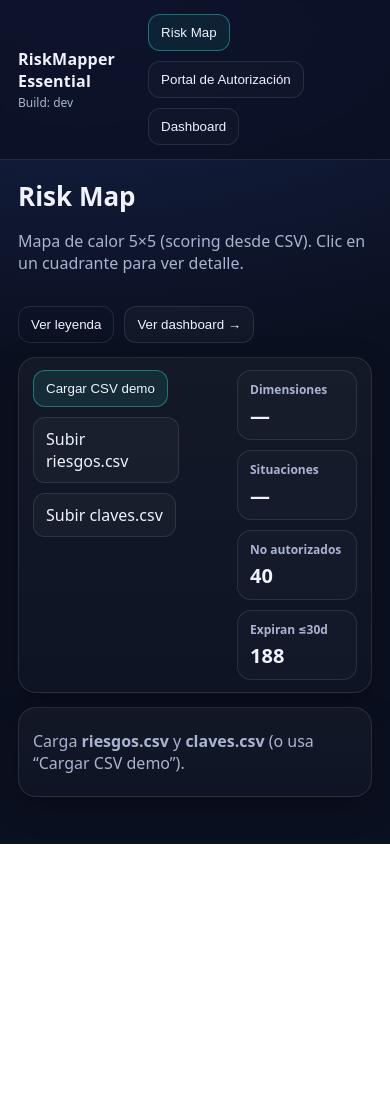
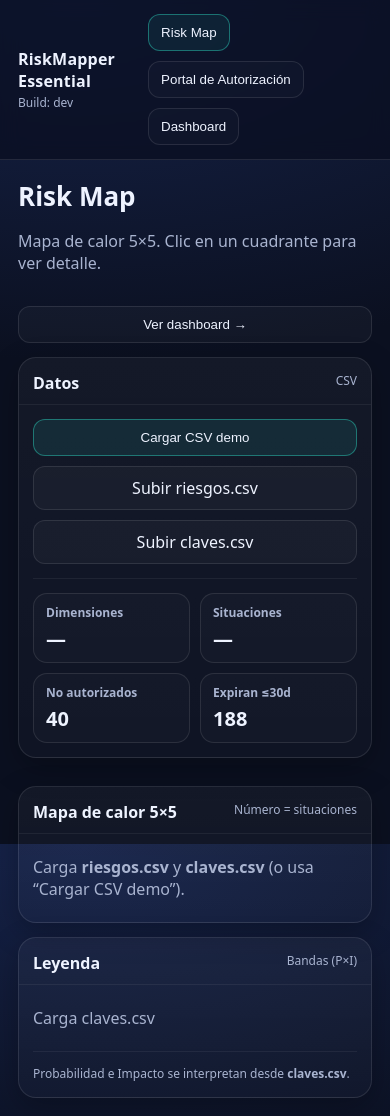
Before and after one commit to Dracmire/RiskMapperV3, a React (Vite) app in the folder riskmapper-essential/: page / in a window 390 px wide. Before the commit the page ends 844 px from the top, so only its background shows below. Built offline with nearby package versions, Linux system fonts and the light colour scheme.

Commit message:
Update risk map layout

```diff
--- a/riskmapper-essential/src/components/RiskHeatmap5x5.tsx
+++ b/riskmapper-essential/src/components/RiskHeatmap5x5.tsx
@@ -80,17 +80,7 @@ export function RiskHeatmap5x5({ model }: { model: RiskModel }) {
           <div className="heatAxisX">Probabilidad</div>
 
           {/* Leyenda mini flotante */}
-          <div className="heatLegendMini">
-            <div className="legendTitle">Bandas</div>
-            <div className="legendMiniGrid">
-              {model.keys.scoreBands.map((b) => (
-                <div key={`${b.min}-${b.max}`} className="legendMiniItem">
-                  <span className="legendMiniName">{b.name}</span>
-                  <span className="muted small">{b.min}-{b.max}</span>
-                </div>
-              ))}
-            </div>
-          </div>
+
         </div>
       </div>
     </div>
--- a/riskmapper-essential/src/screens/RiskMap.tsx
+++ b/riskmapper-essential/src/screens/RiskMap.tsx
@@ -1,13 +1,12 @@
-import React from "react";
+// src/screens/RiskMap.tsx
+
 import { useStudents } from "../state/useStudents";
 import { RiskHeatmap5x5 } from "../components/RiskHeatmap5x5";
 import { useRiskData } from "../risk/useRiskData";
-import { Modal } from "../components/Modal";
 
 export function RiskMap({ onGoDashboard }: { onGoDashboard: () => void }) {
   const { students } = useStudents();
   const { model, loadDefaultFromPublic, uploadCSV, ready, error } = useRiskData();
-  const [legendOpen, setLegendOpen] = React.useState(false);
 
   const noAut = students.filter((s) => s.estadoConsentimiento === "no_autorizado").length;
   const expSoon = students.filter((s) => (new Date(s.expiraEn).getTime() - Date.now()) / (1000 * 60 * 60 * 24) <= 30).length;
@@ -17,21 +16,22 @@ export function RiskMap({ onGoDashboard }: { onGoDashboard: () => void }) {
       <div className="pageHeader">
         <div>
           <h1>Risk Map</h1>
-          <p className="muted">Mapa de calor 5×5 (scoring desde CSV). Clic en un cuadrante para ver detalle.</p>
+          <p className="muted">Mapa de calor 5×5. Clic en un cuadrante para ver detalle.</p>
         </div>
-        <div className="headerActions">
-          <button className="btnGhost" type="button" onClick={() => setLegendOpen(true)}>
-            Ver leyenda
-          </button>
         <button className="btn" onClick={onGoDashboard} type="button">
           Ver dashboard →
         </button>
       </div>
+
+      <div className="riskLayout">
+        {/* IZQUIERDA: acciones + numeritos */}
+        <div className="riskSidebar card">
+          <div className="cardHeader">
+            <div className="cardTitle">Datos</div>
+            <div className="muted small">CSV</div>
           </div>
-
-      {/* Barra compacta de acciones + numeritos */}
-      <div className="riskTopBar card">
-        <div className="riskTopBarLeft">
+          <div className="cardBody">
+            <div className="riskActions">
               <button className="btnPrimary" type="button" onClick={loadDefaultFromPublic}>
                 Cargar CSV demo
               </button>
@@ -56,11 +56,13 @@ export function RiskMap({ onGoDashboard }: { onGoDashboard: () => void }) {
                 />
               </label>
 
-          {!ready && !error && <span className="muted">Cargando…</span>}
-          {error && <span className="errorInline">{error}</span>}
+              {!ready && !error && <div className="muted">Cargando…</div>}
+              {error && <div className="errorBox">{error}</div>}
             </div>
 
-        <div className="riskTopBarRight">
+            <div className="divider" />
+
+            <div className="miniStats">
               <div className="miniStat">
                 <div className="miniLabel">Dimensiones</div>
                 <div className="miniValue">{model?.dimensions.length ?? "—"}</div>
@@ -79,69 +81,55 @@ export function RiskMap({ onGoDashboard }: { onGoDashboard: () => void }) {
               </div>
             </div>
           </div>
+        </div>
 
-      {/* PROTAGONISTA */}
+        {/* CENTRO: HEATMAP PROTAGONISTA */}
         <div className="riskMain">
+          <div className="card">
+            <div className="cardHeader">
+              <div className="cardTitle">Mapa de calor 5×5</div>
+              <div className="muted small">Número = situaciones</div>
+            </div>
+            <div className="cardBody">
               {!model ? (
-          <div className="card">
-            <div className="cardBody">
                 <div className="empty">
                   Carga <b>riesgos.csv</b> y <b>claves.csv</b> (o usa “Cargar CSV demo”).
-              </div>
-            </div>
                 </div>
               ) : (
                 <RiskHeatmap5x5 model={model} />
               )}
             </div>
-
-      <Modal open={legendOpen} title="Leyenda / Interpretación (CLAVES)" onClose={() => setLegendOpen(false)}>
-        {!model ? (
-          <p>Carga los CSV para ver la leyenda.</p>
-        ) : (
-          <>
-            <p className="muted">Esto se extrae de <b>claves.csv</b>.</p>
-
-            <div style={{ display: "grid", gap: 10 }}>
-              <div>
-                <div style={{ fontWeight: 900, marginBottom: 8 }}>Probabilidad (1–5)</div>
-                {model.keys.probability.map((p) => (
-                  <div key={p.value} className="legendRow">
-                    <span className="keysBadge">{p.value}</span>
-                    <div>
-                      <div style={{ fontWeight: 800 }}>{p.label}</div>
           </div>
         </div>
-                ))}
+
+        {/* DERECHA: LEYENDA PEQUEÑA (NO texto largo) */}
+        <div className="riskLegend card">
+          <div className="cardHeader">
+            <div className="cardTitle">Leyenda</div>
+            <div className="muted small">Bandas (P×I)</div>
           </div>
-
-              <div>
-                <div style={{ fontWeight: 900, marginBottom: 8 }}>Impacto (1–5)</div>
-                {model.keys.impact.map((p) => (
-                  <div key={p.value} className="legendRow">
-                    <span className="keysBadge">{p.value}</span>
-                    <div>
-                      <div style={{ fontWeight: 800 }}>{p.label}</div>
-                    </div>
-                  </div>
-                ))}
-              </div>
-
-              <div>
-                <div style={{ fontWeight: 900, marginBottom: 8 }}>Bandas por score (P×I)</div>
-                <div className="legendBands">
+          <div className="cardBody">
+            {!model ? (
+              <div className="empty">Carga claves.csv</div>
+            ) : (
+              <div className="legendBandsCompact">
                 {model.keys.scoreBands.map((b) => (
-                    <div key={`${b.min}-${b.max}`} className="legendBand">
-                      <div style={{ fontWeight: 900 }}>{b.name}</div>
+                  <div key={`${b.min}-${b.max}`} className="legendBandCompact">
+                    <div className="legendBandName">{b.name}</div>
                     <div className="muted small">{b.min}–{b.max}</div>
                   </div>
                 ))}
               </div>
+            )}
+
+            <div className="divider" />
+
+            <div className="muted small" style={{ lineHeight: 1.4 }}>
+              Probabilidad e Impacto se interpretan desde <b>claves.csv</b>.
             </div>
           </div>
-          </>
-        )}
-      </Modal>
+        </div>
+      </div>
     </div>
   );
 }
--- a/riskmapper-essential/src/styles.css
+++ b/riskmapper-essential/src/styles.css
@@ -467,3 +467,46 @@ button:focus-visible, input:focus-visible, select:focus-visible{
 .legendRow{display:flex; gap:10px; padding:8px 0; align-items:center}
 .legendBands{display:grid; grid-template-columns: repeat(2,1fr); gap:10px}
 .legendBand{border:1px solid var(--line); border-radius:14px; padding:10px 12px; background: rgba(255,255,255,.02)}
+
+/* ===== RiskMap: 3 columnas (izq controles / centro mapa / der leyenda) ===== */
+.riskLayout{
+  display:grid;
+  grid-template-columns: 300px 1fr 260px;
+  gap:14px;
+  align-items:start;
+}
+
+@media (max-width: 1100px){
+  .riskLayout{
+    grid-template-columns: 1fr;
+  }
+}
+
+.riskSidebar{ position: sticky; top: 86px; }
+.riskLegend{ position: sticky; top: 86px; }
+
+@media (max-width: 1100px){
+  .riskSidebar, .riskLegend{ position: static; }
+}
+
+.riskActions{ display:flex; flex-direction:column; gap:10px; }
+.riskActions .btn, .riskActions .btnPrimary{ width:100%; text-align:center; }
+
+.miniStats{ display:grid; grid-template-columns: 1fr 1fr; gap:10px; }
+.miniStat{
+  border:1px solid var(--line);
+  background: rgba(255,255,255,.02);
+  border-radius:14px;
+  padding:10px 12px;
+}
+.miniLabel{ color:var(--muted); font-size:12px; font-weight:800 }
+.miniValue{ font-weight:900; font-size:20px; margin-top:4px }
+
+.legendBandsCompact{ display:flex; flex-direction:column; gap:10px; }
+.legendBandCompact{
+  border:1px solid var(--line);
+  background: rgba(255,255,255,.02);
+  border-radius:14px;
+  padding:10px 12px;
+}
+.legendBandName{ font-weight:900; }
```
Lines whose indentation alone changed are shown as unchanged.
